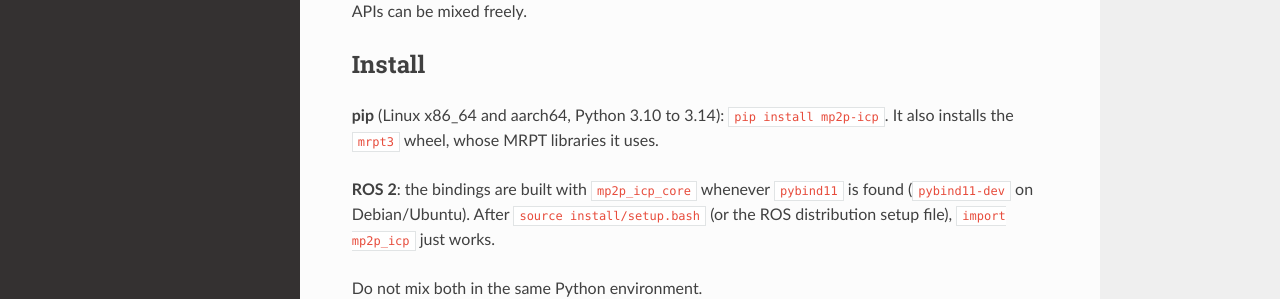
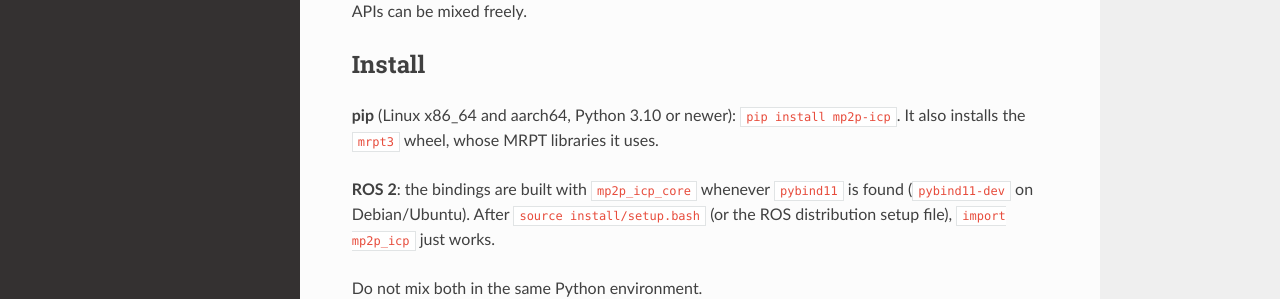
Before and after one commit to MOLAorg/mp2p_icp, a Sphinx documentation site: the page built from docs/source/mp2p_icp_python.rst, in a window 1280 px wide and 900 px high. Shown: the part 307-606 px from the top of the window. Built offline with Sphinx 7.4.7 and the Read the Docs theme 3.1.0, drawn with Linux system fonts in a browser that asks for light colours; comment, search, counter and statistics services are not loaded.

Commit message:
Python wheels: build all supported CPython versions; Dependabot for actions
The wheels no longer list the Python versions: cibuildwheel builds every
CPython version allowed by requires-python that it supports, now adding 3.15.
Free-threaded builds stay disabled. Dependabot keeps the actions, including
cibuildwheel, up to date, so new Python versions need no manual change.

```diff
--- a/docs/source/mp2p_icp_python.rst
+++ b/docs/source/mp2p_icp_python.rst
@@ -15,7 +15,7 @@ types, so both APIs can be mixed freely.
 Install
 =======
 
-**pip** (Linux x86_64 and aarch64, Python 3.10 to 3.14): ``pip install mp2p-icp``. It also
+**pip** (Linux x86_64 and aarch64, Python 3.10 or newer): ``pip install mp2p-icp``. It also
 installs the ``mrpt3`` wheel, whose MRPT libraries it uses.
 
 **ROS 2**: the bindings are built with ``mp2p_icp_core`` whenever ``pybind11`` is found
```
Also changed, not shown: packaging/pip/README-dev.md, packaging/pip/README.md, 2 other files.
